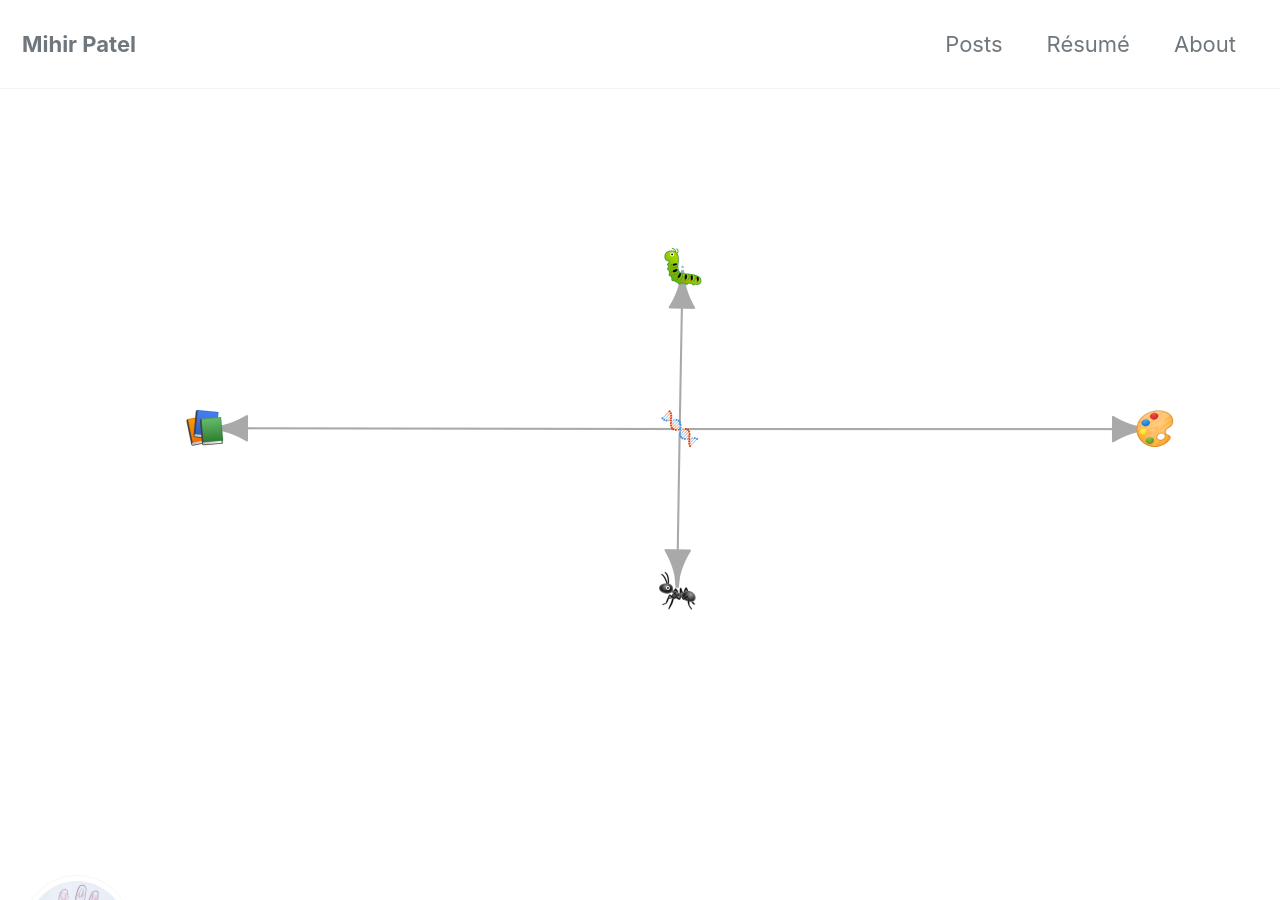
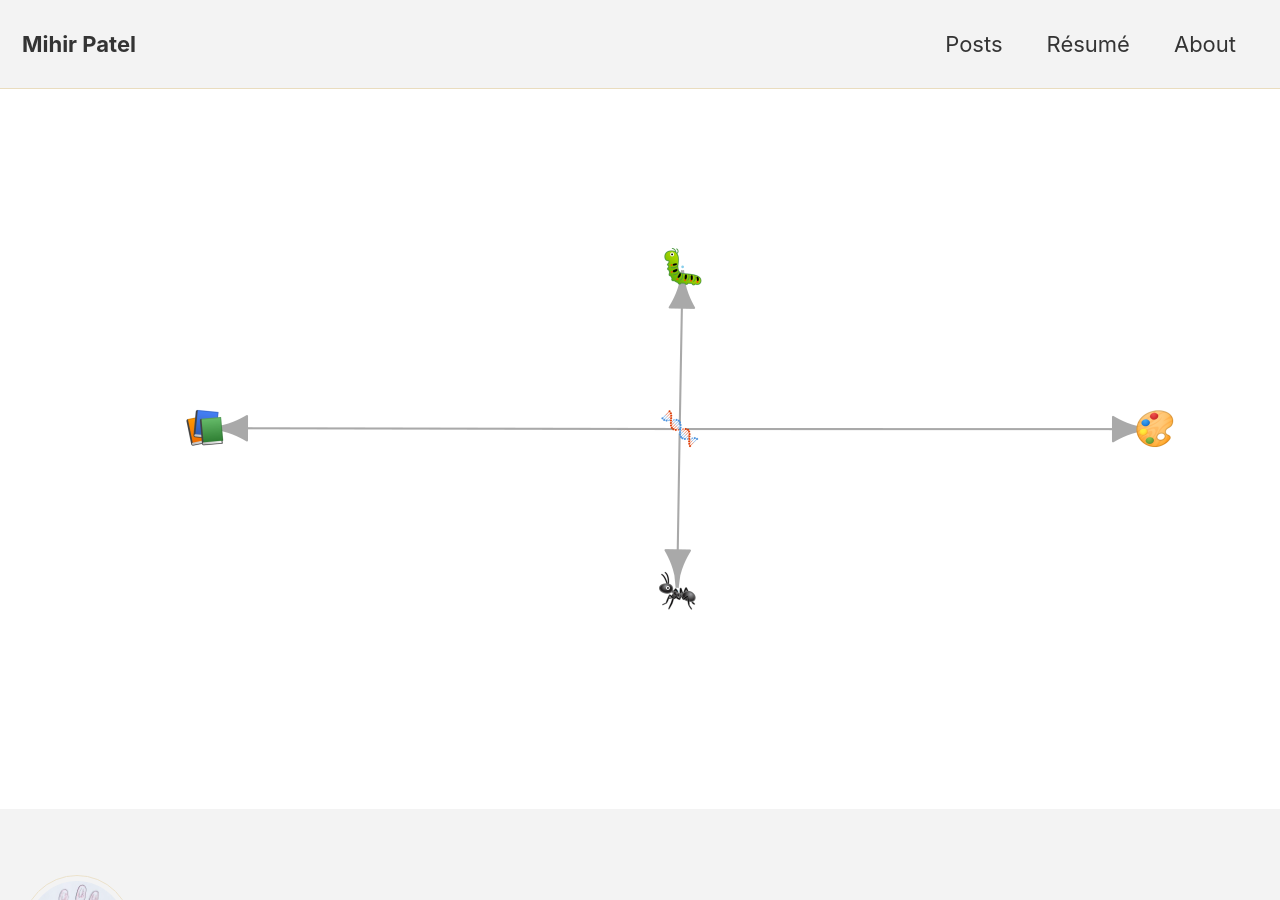
Before and after one commit to mihirp161/mihirp161.github.io, a Jekyll site: the page built from index.html, in a window 1280 px wide and 900 px high. Built offline with Jekyll 4.4.1, drawn with Linux system fonts in a browser that asks for light colours; cached includes are drawn as plain includes; nearby versions of some CDN libraries; the list of posts is cut into pages by our own code; some of the changed text lies outside the part shown.

Commit message:
Update _config.yml

```diff
--- a/_config.yml
+++ b/_config.yml
@@ -2,14 +2,14 @@
 # Editor: Mihir Patel
 # theme                  : "minimal-mistakes-jekyll"
 # remote_theme           : "mmistakes/minimal-mistakes"
-minimal_mistakes_skin    : "default" # "air", "aqua", "contrast", "dark", "dirt", "neon", "mint", "plum", "sunrise"
+minimal_mistakes_skin    : "dirt" #"default" # "air", "aqua", "contrast", "dark", "neon", "mint", "plum", "sunrise"
 
 # Site Settings
 locale                   : "en-US"
 title                    : "Mihir Patel"
 title_separator          : "-"
 subtitle                 : # site tagline that appears below site title in masthead
-#name                     : "Mihir Patel"
+name                     : "Hi! I'm Mihir Patel."
 #description              : ""
 url                      : "https://ToadHanks.github.io"
 baseurl                  : # the subpath of your site, e.g. "/blog"
```
